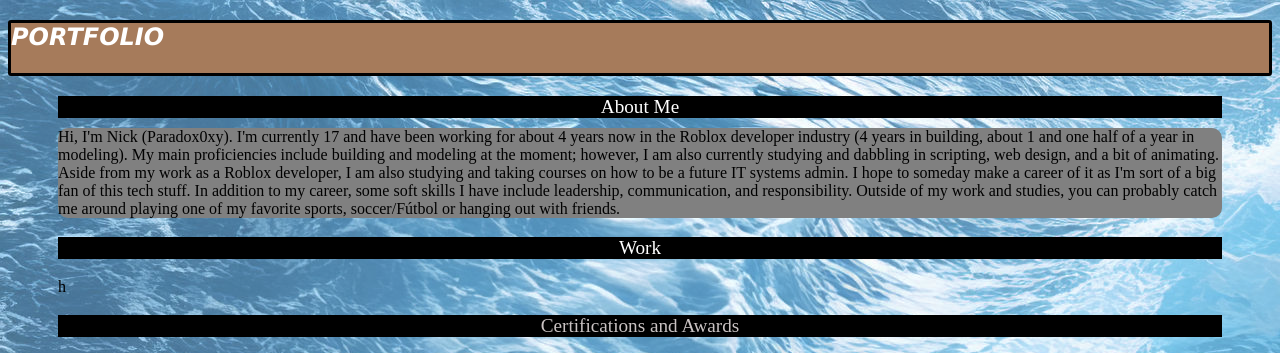
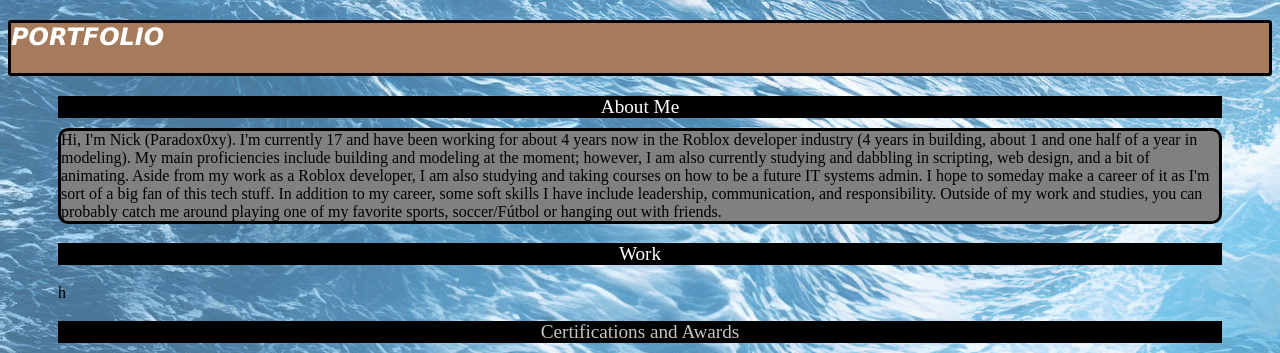
Before and after one commit to XoXo-ICA/Port, a plain HTML site: page index.html in a window 1280 px wide. Shown: the top 353 px of the page. Drawn offline with Linux system fonts and the light colour scheme.

Commit message:
Update index.html

```diff
--- a/index.html
+++ b/index.html
@@ -35,6 +35,8 @@ h2{
         background-color: gray;
         margin-left: 50px;
         margin-right: 50px;
+       border: solid;
+        border-color: black;
     }
 </style>
 <style>
```
